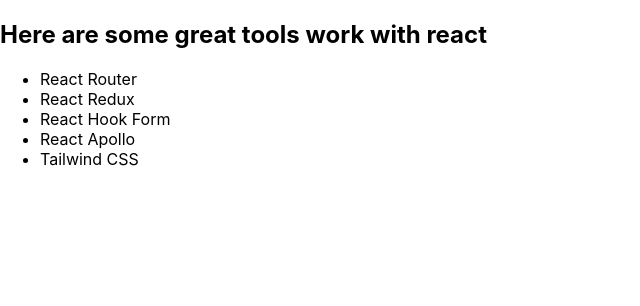
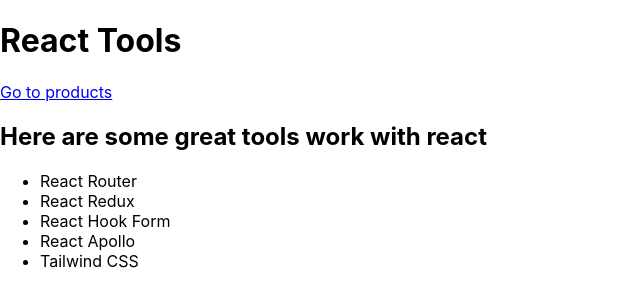
Before and after one commit to ganatram/myrouting, a React (Create React App) app: page /products in a window 1280 px wide. Shown: the top 306 px of the page, without its empty margins (0-640 px from the left). Built offline with nearby package versions, Linux system fonts and the light colour scheme.

Commit message:
myrouting

```diff
--- a/src/App.js
+++ b/src/App.js
@@ -1,8 +1,15 @@
 // import logo from './logo.svg';
 // import './App.css';
 
-import { Routes } from "./Routes";
+import { Outlet } from "react-router-dom";
+import { Header } from "./Header";
+// import { Routes } from "./Routes";
 
 export function App() {
-  return <Routes />;
+  return (
+    <>
+      <Header />
+      <Outlet />
+    </>
+  );
 }
--- a/src/index.js
+++ b/src/index.js
@@ -1,13 +1,14 @@
 import React from "react";
 import ReactDOM from "react-dom/client";
 import "./index.css";
-import { App } from "./App";
+// import { App } from "./App";
+import { Routes } from "./Routes";
 import reportWebVitals from "./reportWebVitals";
 
 const root = ReactDOM.createRoot(document.getElementById("root"));
 root.render(
   <React.StrictMode>
-    <App />
+    <Routes />
   </React.StrictMode>,
 );
 
```
Also changed, not shown: src/Routes.js (+11 -7 lines).
